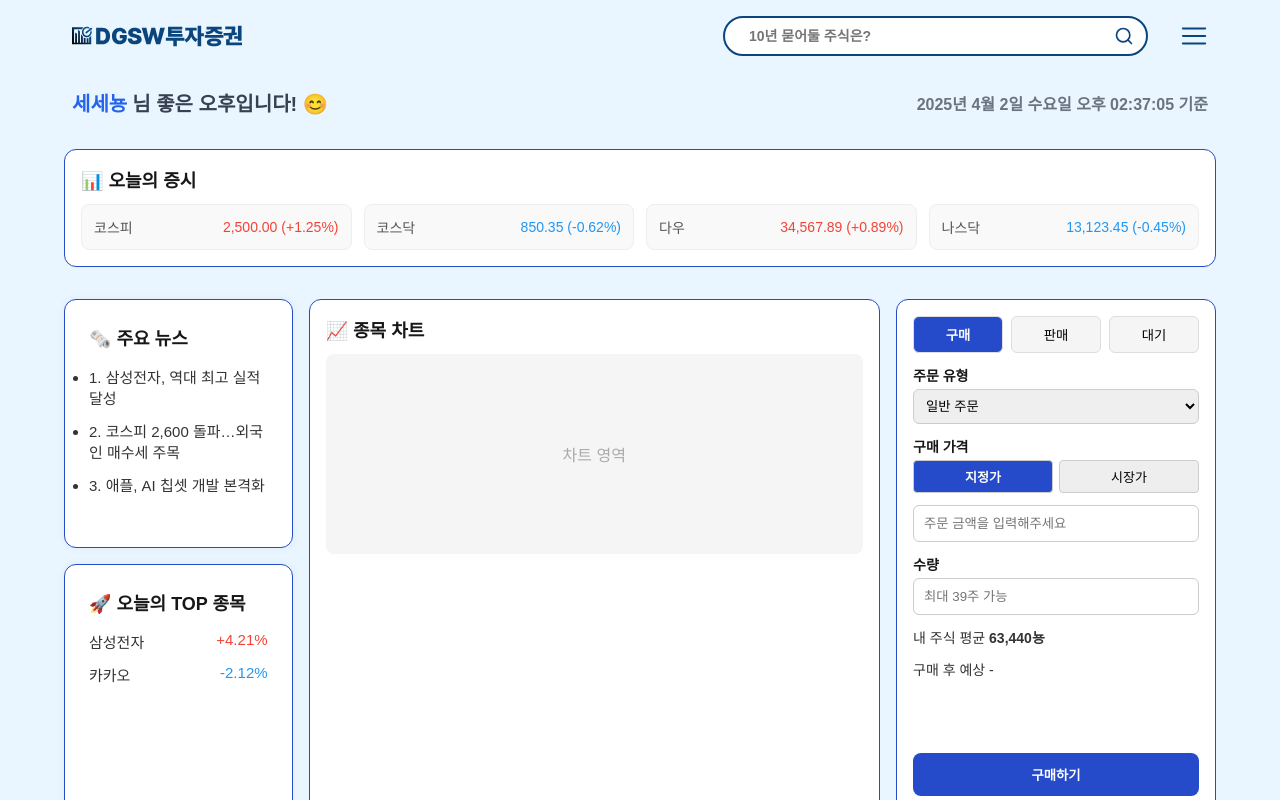
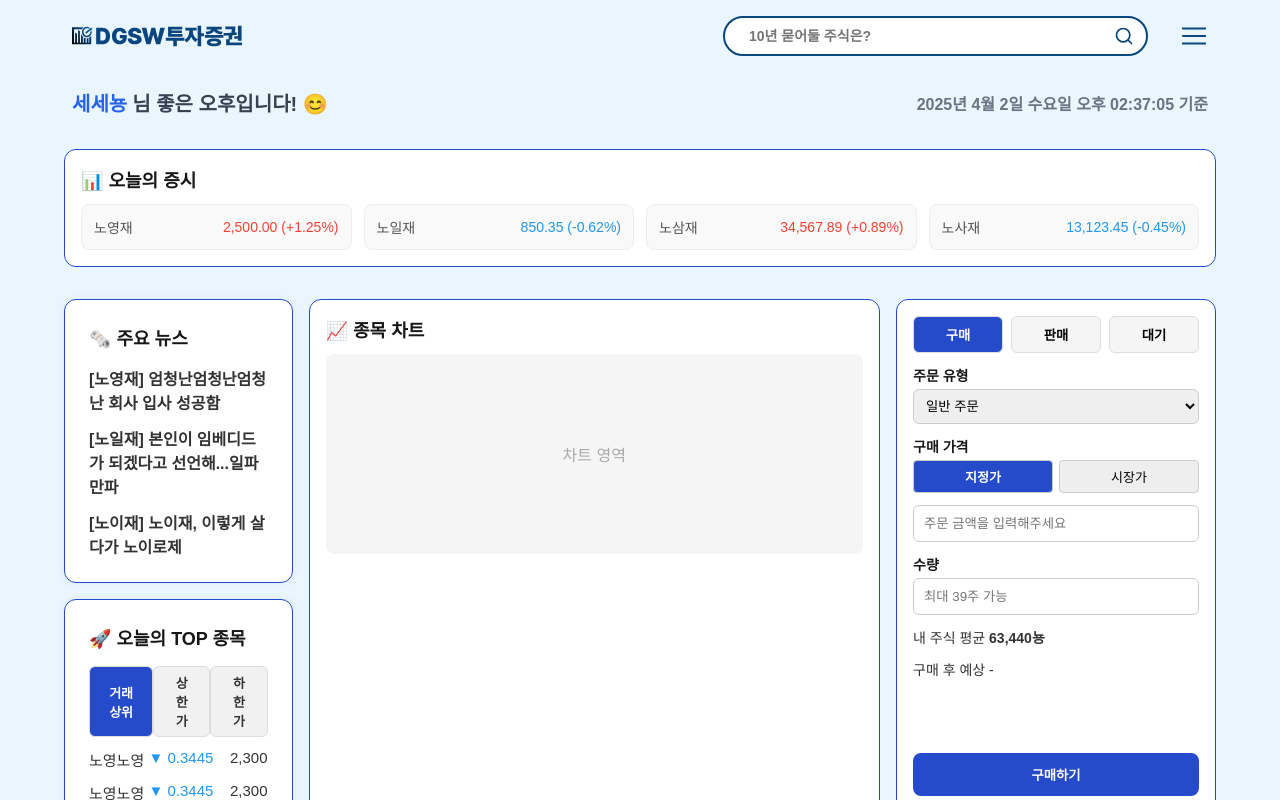
Before and after one commit to ddodongchan/dgsw-investment-web, a Next.js app: page /main in a window 1280 px wide. Shown: the top 800 px of the page. Built offline with nearby package versions, Linux system fonts and the light colour scheme.

Commit message:
design :: fix view

```diff
--- a/src/components/main/mainnews/index.tsx
+++ b/src/components/main/mainnews/index.tsx
@@ -5,9 +5,9 @@ const MainNews = () => {
     <S.Container>
       <S.Title>🗞️ 주요 뉴스</S.Title>
       <S.NewsList>
-        <S.NewsItem>1. 삼성전자, 역대 최고 실적 달성</S.NewsItem>
-        <S.NewsItem>2. 코스피 2,600 돌파…외국인 매수세 주목</S.NewsItem>
-        <S.NewsItem>3. 애플, AI 칩셋 개발 본격화</S.NewsItem>
+        <S.NewsItem>[노영재] 엄청난엄청난엄청난 회사 입사 성공함</S.NewsItem>
+        <S.NewsItem>[노일재] 본인이 임베디드가 되겠다고 선언해...일파만파</S.NewsItem>
+        <S.NewsItem>[노이재] 노이재, 이렇게 살다가 노이로제</S.NewsItem>
       </S.NewsList>
     </S.Container>
   )
--- a/src/components/main/mainnews/mainnews.style.ts
+++ b/src/components/main/mainnews/mainnews.style.ts
@@ -25,7 +25,8 @@ export const NewsList = styled.ul`
   flex-grow: 1;
 `
 
-export const NewsItem = styled.li`
-  font-size: 15px;
+export const NewsItem = styled.div`
+  font-size: 16px;
   color: #333;
+  font-weight: 600;
 `
--- a/src/components/main/ordersection/ordersection.style.ts
+++ b/src/components/main/ordersection/ordersection.style.ts
@@ -25,6 +25,7 @@ export const Tab = styled.button<{ active?: boolean }>`
   border-radius: 6px;
   font-weight: ${({ active }) => (active ? 700 : 400)};
   cursor: pointer;
+  font-weight: 600;
 `
 
 export const Row = styled.div`
--- a/src/components/main/todaymarket/index.tsx
+++ b/src/components/main/todaymarket/index.tsx
@@ -2,13 +2,13 @@ import { useEffect, useState } from "react"
 import * as S from "./todaymarket.style"
 
 const dummyMarkets = [
-  { label: "코스피", value: "2,500.00 (+1.25%)", up: true },
-  { label: "코스닥", value: "850.35 (-0.62%)", up: false },
-  { label: "다우", value: "34,567.89 (+0.89%)", up: true },
-  { label: "나스닥", value: "13,123.45 (-0.45%)", up: false },
-  { label: "S&P500", value: "4,321.98 (+0.15%)", up: true },
-  { label: "니케이", value: "32,456.78 (-1.12%)", up: false },
-  { label: "상해종합", value: "3,045.22 (+0.33%)", up: true },
+  { label: "노영재", value: "2,500.00 (+1.25%)", up: true },
+  { label: "노일재", value: "850.35 (-0.62%)", up: false },
+  { label: "노삼재", value: "34,567.89 (+0.89%)", up: true },
+  { label: "노사재", value: "13,123.45 (-0.45%)", up: false },
+  { label: "노오재", value: "4,321.98 (+0.15%)", up: true },
+  { label: "노육재", value: "32,456.78 (-1.12%)", up: false },
+  { label: "노칠재", value: "3,045.22 (+0.33%)", up: true },
 ]
 
 const TodayMarket = () => {
--- a/src/components/main/topstock/index.tsx
+++ b/src/components/main/topstock/index.tsx
@@ -1,18 +1,43 @@
+import React, { useState } from "react"
 import * as S from "./topstock.style"
 
+const dummyStocks = [
+  { name: "노영노영", change: -0.3445, price: 2300 },
+  { name: "노영노영", change: -0.3445, price: 2300 },
+  { name: "노영노영", change: 0.3445, price: 2300 },
+  { name: "노영노영", change: -0.3445, price: 2300 },
+  { name: "노영노영", change: -0.3445, price: 2300 },
+]
+
+const tabOptions = ["거래상위", "상한가", "하한가"]
+
 const TopStocks = () => {
+  const [activeTab, setActiveTab] = useState("거래상위")
+
   return (
     <S.Container>
       <S.Title>🚀 오늘의 TOP 종목</S.Title>
+      <S.Tabs>
+        {tabOptions.map((tab) => (
+          <S.Tab
+            key={tab}
+            active={activeTab === tab}
+            onClick={() => setActiveTab(tab)}
+          >
+            {tab}
+          </S.Tab>
+        ))}
+      </S.Tabs>
       <S.StockList>
-        <S.StockItem>
-          <S.StockName>삼성전자</S.StockName>
-          <S.StockChange className="up">+4.21%</S.StockChange>
-        </S.StockItem>
-        <S.StockItem>
-          <S.StockName>카카오</S.StockName>
-          <S.StockChange className="down">-2.12%</S.StockChange>
-        </S.StockItem>
+        {dummyStocks.map((stock, index) => (
+          <S.StockItem key={index}>
+            <S.StockName>{stock.name}</S.StockName>
+            <S.StockChange className={stock.change > 0 ? "up" : "down"}>
+              {stock.change > 0 ? "▲" : "▼"} {Math.abs(stock.change).toFixed(4)}
+            </S.StockChange>
+            <S.StockPrice>{stock.price.toLocaleString()}</S.StockPrice>
+          </S.StockItem>
+        ))}
       </S.StockList>
     </S.Container>
   )
--- a/src/components/main/topstock/topstock.style.ts
+++ b/src/components/main/topstock/topstock.style.ts
@@ -16,6 +16,23 @@ export const Title = styled.h2`
   font-size: 18px;
   font-weight: 800;
   margin-bottom: 16px;
+`
+
+export const Tabs = styled.div`
+  display: flex;
+  justify-content: space-between;
+  margin-bottom: 12px;
+`
+
+export const Tab = styled.button<{ active?: boolean }>`
+  background-color: ${({ active }) => (active ? "#254ACA" : "#f1f1f1")};
+  color: ${({ active }) => (active ? "#fff" : "#333")};
+  border-radius: 6px;
+  border: 1px solid #ddd;
+  padding: 6px 17px;
+  font-size: 13px;
+  cursor: pointer;
+  font-weight: 600;
 `
 
 export const StockList = styled.ul`
@@ -44,3 +61,9 @@ export const StockChange = styled.span`
     color: #2196f3;
   }
 `
+
+export const StockPrice = styled.span`
+  width: 50px;
+  text-align: right;
+  color: #333;
+`
```
